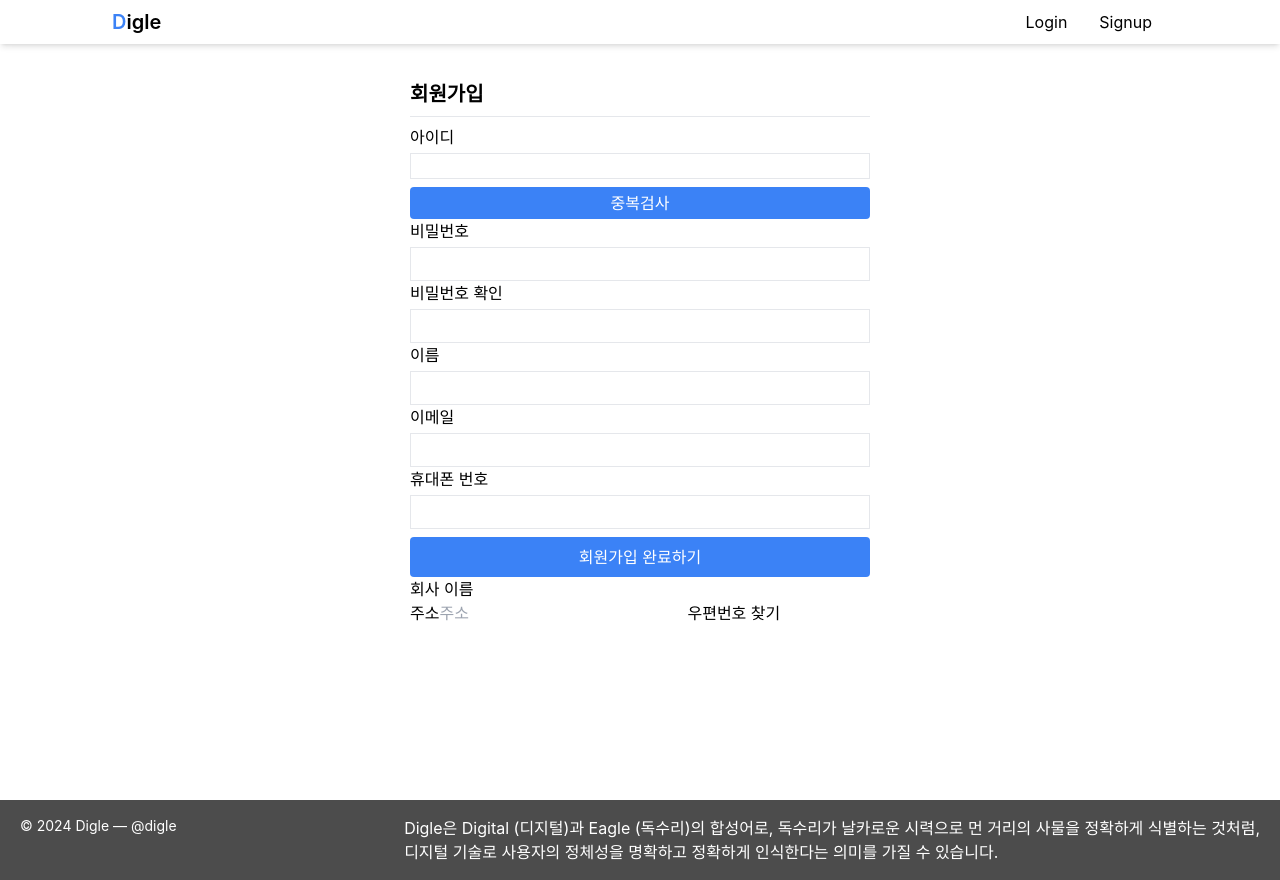
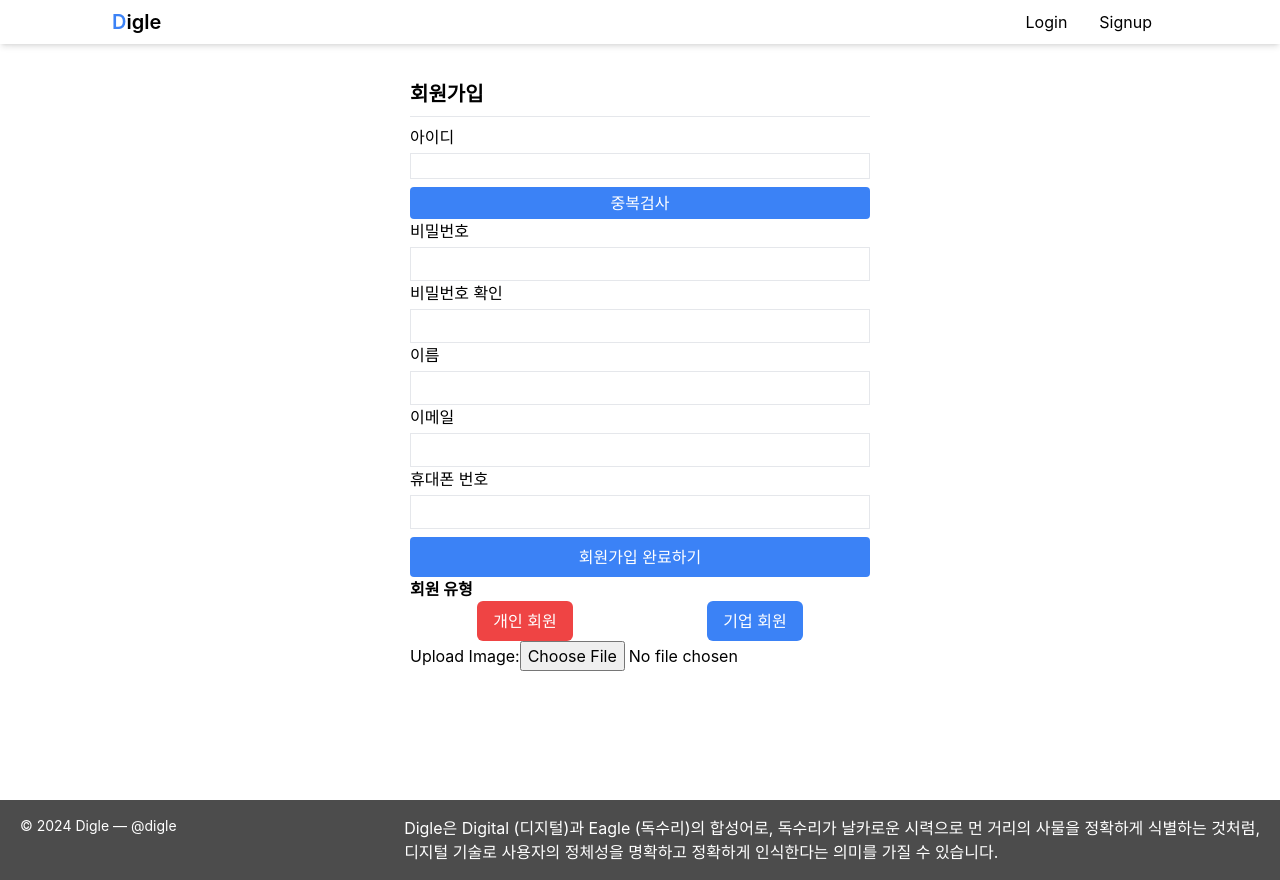
Before and after one commit to kimchiuk/Digle, a React (Create React App) app in the folder front/: page /signup/detail in a window 1280 px wide. Built offline with nearby package versions, Linux system fonts and the light colour scheme.

Commit message:
feat: Add new selectSignupButton, address component, selectSignupForm

```diff
--- a/front/src/components/signup/DaumPost.js
+++ b/front/src/components/signup/DaumPost.js
@@ -25,13 +25,18 @@ const DaumPost = (props) => {
     });
   };
 
+  const postCodeStyle = {
+    display: "block",
+    position: "absolute",
+    top: "20%",
+    width: "400px",
+    height: "400px",
+    padding: "7px",
+    zIndex: 100,
+  };
   return (
     <div>
-      <DaumPostcode
-        className="fixed, left-0, top-0 h-[100%] w-[100%]"
-        autoClose
-        onComplete={complete}
-      />
+      <DaumPostcode className={postCodeStyle} autoClose onComplete={complete} />
     </div>
   );
 };
--- /dev/null
+++ b/front/src/components/signup/SignupNormal.js
@@ -0,0 +1,34 @@
+import { useState } from "react";
+
+const SignupNormal = () => {
+  const [image, setImage] = useState("");
+
+  const onChangeImageUpload = (e) => {
+    const { files } = e.target;
+    const uploadFile = files[0];
+    if (uploadFile && uploadFile instanceof Blob) {
+      const reader = new FileReader();
+      reader.readAsDataURL(uploadFile);
+      reader.onloadend = () => {
+        setImage(reader.result);
+      };
+    } else {
+      console.error("잘못된 파일 타입. Blob을 기대했습니다.");
+    }
+  };
+  return (
+    <>
+      <div>
+        <label htmlFor="imageUpload">Upload Image:</label>
+        <input
+          type="file"
+          id="imageUpload"
+          accept="image/*"
+          onChange={onChangeImageUpload}
+        />
+      </div>
+    </>
+  );
+};
+
+export default SignupNormal;
--- a/front/src/pages/signup/SelectSignup.js
+++ b/front/src/pages/signup/SelectSignup.js
@@ -1,18 +1,37 @@
+import { useState } from "react";
+
+import BusinessSignup from "../../components/signup/BusinessSignup";
+import SignupNormal from "../../components/signup/SignupNormal";
+
 const SelectSignup = () => {
+  const [isCompany, setIsCompany] = useState(false);
+
+  const buttonClick = () => {
+    setIsCompany((prev) => !prev);
+  };
+
   return (
     <>
-      <div className="flex w-full h-full pt-20 flex-row flex-wrap">
+      <div className="font-bold">회원 유형</div>
+      <div className="flex w-full h-full flex-row flex-wrap">
         <div className="w-1/2 text-center">
-          <button className="py-2 px-4 bg-red-500 text-white rounded-md hover:bg-red-700">
+          <button
+            className="py-2 px-4 bg-red-500 text-white rounded-md hover:bg-red-700"
+            onClick={buttonClick}
+          >
             개인 회원
           </button>
         </div>
         <div className="w-1/2 text-center">
-          <button className="py-2 px-4 bg-blue-500 text-white rounded-md hover:bg-blue-700">
+          <button
+            className="py-2 px-4 bg-blue-500 text-white rounded-md hover:bg-blue-700"
+            onClick={buttonClick}
+          >
             기업 회원
           </button>
         </div>
       </div>
+      <div>{!isCompany ? <SignupNormal /> : <BusinessSignup />}</div>
     </>
   );
 };
--- a/front/src/pages/signup/SignupDetail.js
+++ b/front/src/pages/signup/SignupDetail.js
@@ -1,7 +1,7 @@
 import { useState } from "react";
 // import axios from "axios";
 
-import BusinessSignup from "../../components/signup/BusinessSignup";
+import SelectSignup from "./SelectSignup";
 
 const SignupDetail = () => {
   // id, pwd, pwd2, username, email, address, phone
@@ -233,8 +233,8 @@ const SignupDetail = () => {
               type="submit"
               value="회원가입 완료하기"
             />
+            <SelectSignup />
           </form>
-          <BusinessSignup />
         </div>
       </div>
     </>
```
